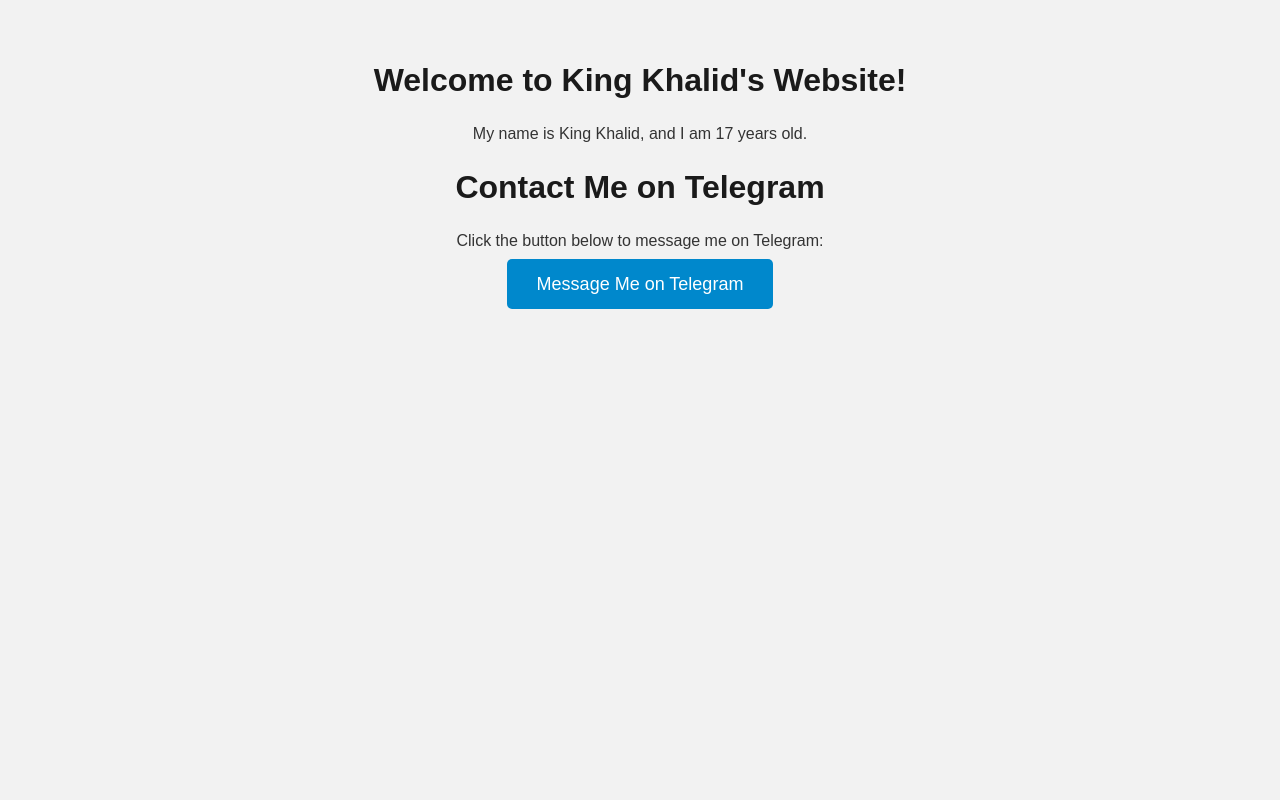
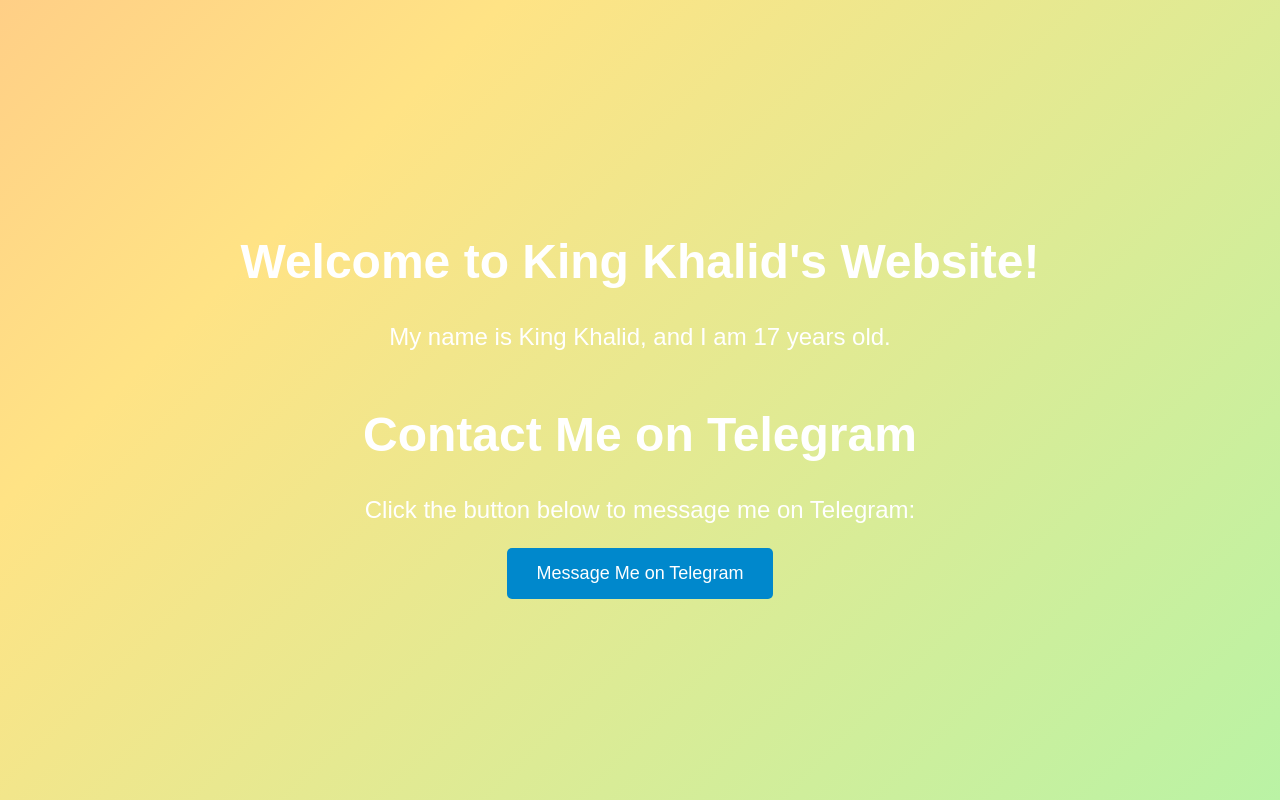
Before and after one commit to websitemake246/khalid, a plain HTML site: page index.html in a window 1280 px wide. Drawn offline with Linux system fonts and the light colour scheme.

Commit message:
Update styles.css

```diff
--- a/styles.css
+++ b/styles.css
@@ -1,45 +1,35 @@
 body {
-    background-color: #f2f2f2; /* Light Gray Background */
-    font-family: sans-serif;  /* Use a clean sans-serif font */
-    color: #333333;          /* Dark Gray Text */
-    line-height: 1.6;         /* Improves readability */
-    margin: 20px;            /* Adds some margin around the content */
-    padding: 20px;
+    margin: 0;
+    font-family: Arial, sans-serif;
+    display: flex;
+    flex-direction: column;
+    justify-content: center;
+    align-items: center;
+    height: 100vh;
+    background: linear-gradient(135deg, #ff7eb3, #ff758c, #ffe385, #85ffbd);
+    background-size: 400% 400%;
+    animation: gradientAnimation 10s ease infinite;
+    color: white;
+    text-align: center;
 }
 
-h1, h2, h3, h4, h5, h6 {
-    color: #1a1a1a; /* Darker text color for headings*/
-    font-weight: 700;
-    line-height: 1.2
+@keyframes gradientAnimation {
+    0% {
+        background-position: 0% 50%;
+    }
+    50% {
+        background-position: 100% 50%;
+    }
+    100% {
+        background-position: 0% 50%;
+    }
 }
 
-a {
-    color: #007bff;           /* Muted Blue links */
-    text-decoration: none; /* removes underline*/
-}
-
-a:hover {
-  text-decoration: underline;
+h1 {
+    font-size: 3em;
+    margin-bottom: 10px;
 }
 
 p {
-    margin-bottom: 1em; /* Adds space between paragraphs */
+    font-size: 1.5em;
 }
-
-img{
-  max-width: 100%;
-  height: auto;
-}
-
-ul, ol {
-    margin-bottom: 1em; /* Adds space between lists */
-    padding-left: 20px; /* Indents lists */
-}
-
-.container {
-    max-width: 800px;
-    margin: 0 auto; /* Centers the content */
-    background-color: #ffffff; /* White background for content*/
-    padding: 25px;
-    border-radius: 5px;
-}
```
